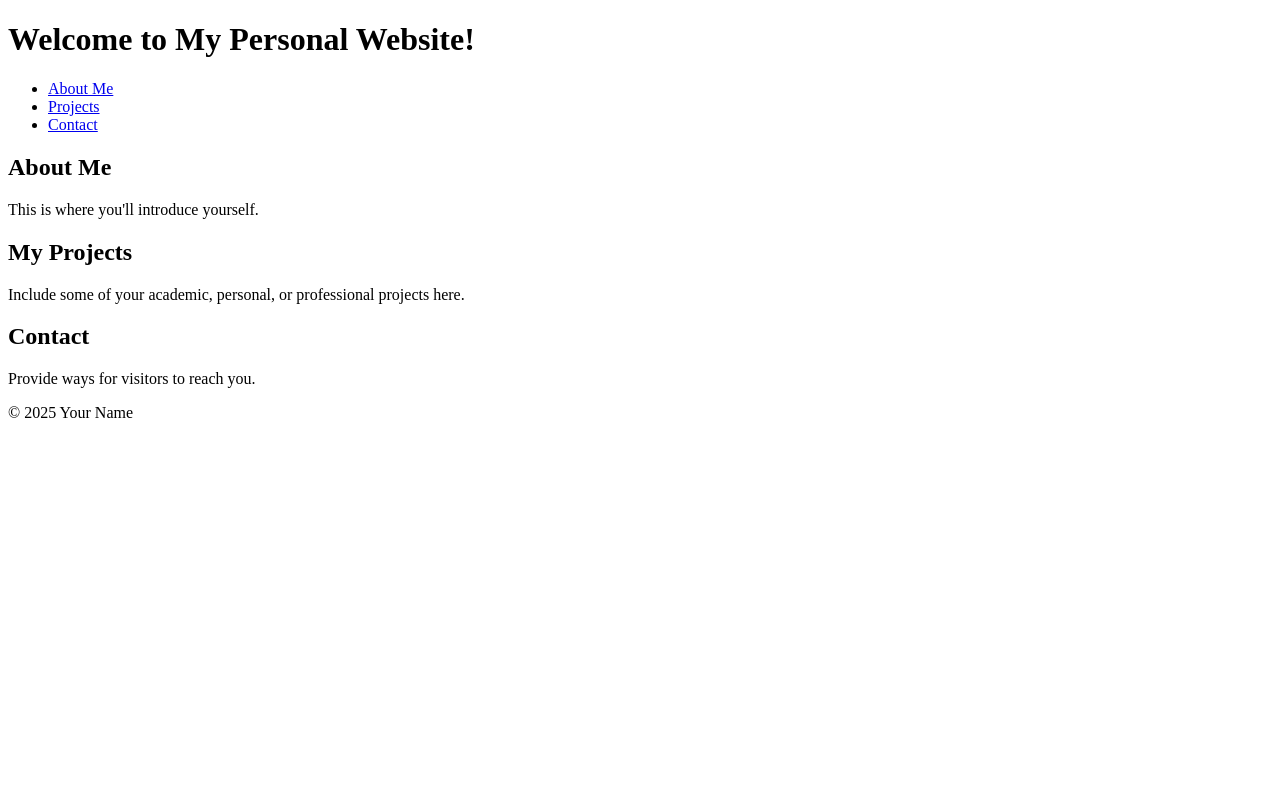
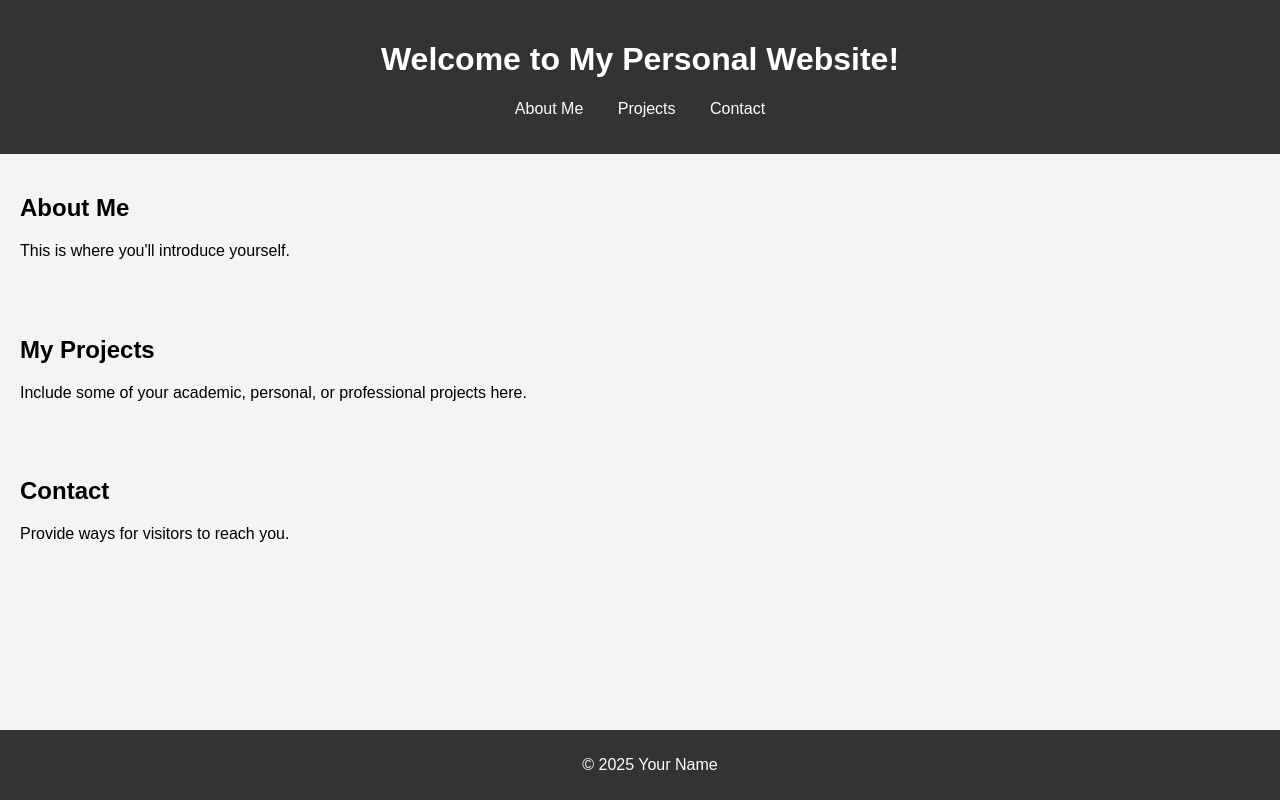
Before and after one commit to XHE02/try, a plain HTML site: page index.html in a window 1280 px wide. Drawn offline with Linux system fonts and the light colour scheme.

Commit message:
Initial commit - Added website files

```diff
--- a/index.html
+++ b/index.html
@@ -36,5 +36,7 @@
     <footer>
         <p>© 2025 Your Name</p>
     </footer>
+
+    <script src="script.js"></script>
 </body>
 </html>
--- a/script.js
+++ b/script.js
@@ -0,0 +1,3 @@
+document.querySelector("h1").addEventListener("click", function() {
+    alert("Welcome to my personal website!");
+});
--- a/styles.css
+++ b/styles.css
@@ -0,0 +1,42 @@
+body {
+    font-family: Arial, sans-serif;
+    margin: 0;
+    padding: 0;
+    background-color: #f4f4f4;
+}
+
+header {
+    background-color: #333;
+    color: white;
+    padding: 20px;
+    text-align: center;
+}
+
+header nav ul {
+    list-style-type: none;
+    padding: 0;
+}
+
+header nav ul li {
+    display: inline;
+    margin: 0 15px;
+}
+
+header nav ul li a {
+    color: white;
+    text-decoration: none;
+}
+
+section {
+    padding: 20px;
+}
+
+footer {
+    text-align: center;
+    padding: 10px;
+    background-color: #333;
+    color: white;
+    position: fixed;
+    width: 100%;
+    bottom: 0;
+}
```
